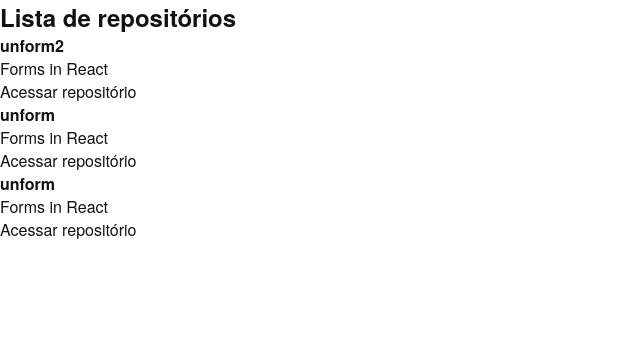
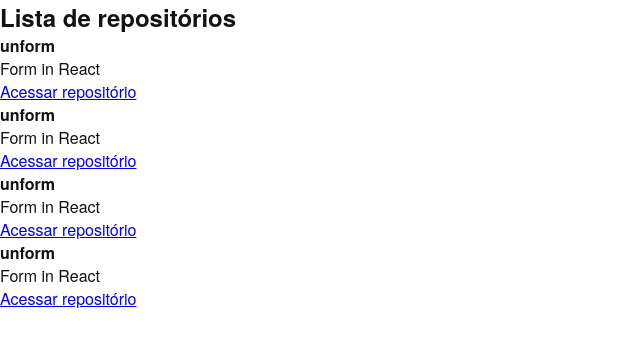
Before and after one commit to dribeirodev/ignite-github-explorer, a React app: page / in a window 1280 px wide. Shown: the top 346 px of the page, without its empty margins (0-640 px from the left). Built offline with nearby package versions, Linux system fonts and the light colour scheme.

Commit message:
fix: properties in react

```diff
--- /dev/null
+++ b/src/styles/components/RepositoryItem.jsx
@@ -0,0 +1,10 @@
+export function RepositoryItem(props) {
+  return (
+    <li>
+      <strong>{props.repository.name ?? "Default"}</strong>
+      <p>{props.repository.description}</p>
+
+      <a href={props.repository.link}>Acessar repositório</a>
+    </li>
+  );
+}
--- a/src/styles/components/RepositoryList.jsx
+++ b/src/styles/components/RepositoryList.jsx
@@ -1,4 +1,10 @@
-const repositoryName = "unform2";
+import { RepositoryItem } from "./RepositoryItem";
+
+const repository = {
+  name: "unform",
+  description: "Form in React",
+  link: "https://github.com/unform/unform",
+};
 
 export function RepositoryList() {
   return (
@@ -6,24 +12,10 @@
       <h1>Lista de repositórios</h1>
 
       <ul>
-        <li>
-          <strong>{repositoryName}</strong>
-          <p>Forms in React</p>
-
-          <a>Acessar repositório</a>
-        </li>
-        <li>
-          <strong>unform</strong>
-          <p>Forms in React</p>
-
-          <a>Acessar repositório</a>
-        </li>
-        <li>
-          <strong>unform</strong>
-          <p>Forms in React</p>
-
-          <a>Acessar repositório</a>
-        </li>
+        <RepositoryItem repository={repository} />
+        <RepositoryItem repository={repository} />
+        <RepositoryItem repository={repository} />
+        <RepositoryItem repository={repository} />
       </ul>
     </section>
   );
```
